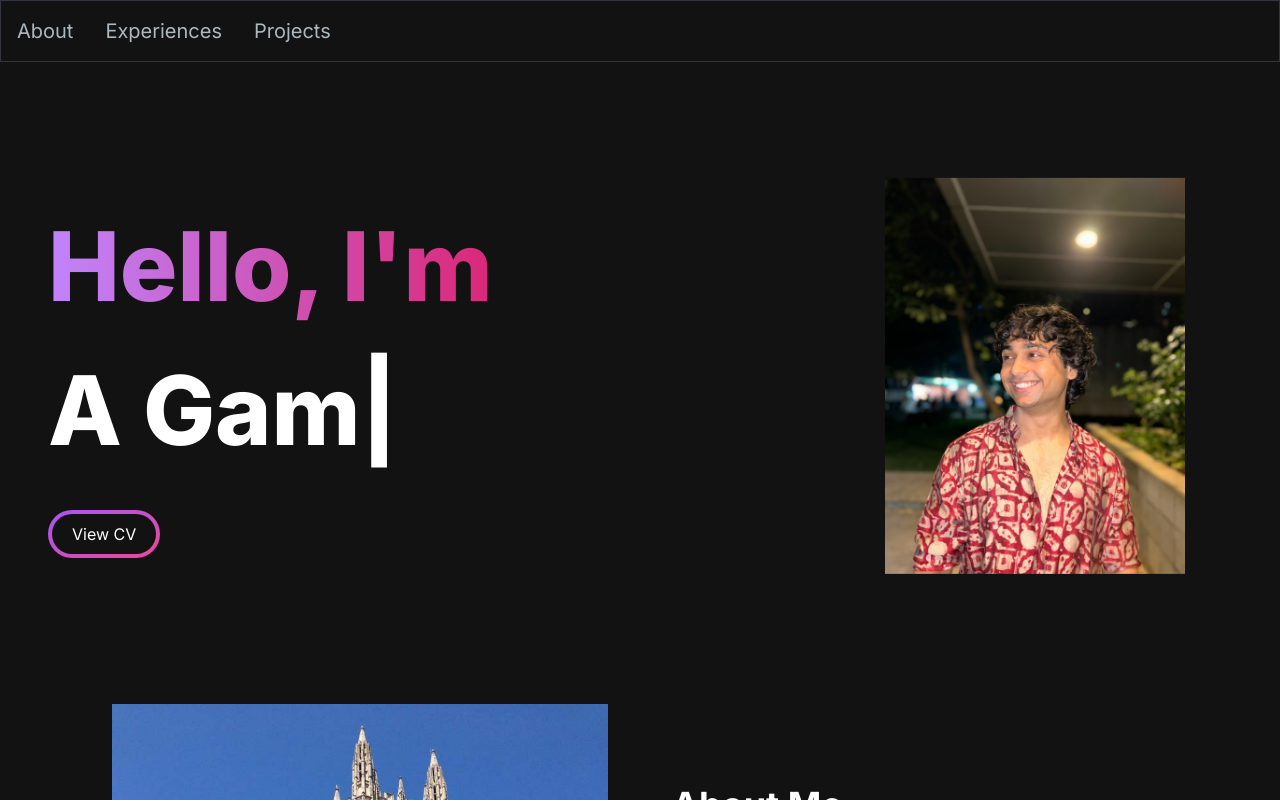
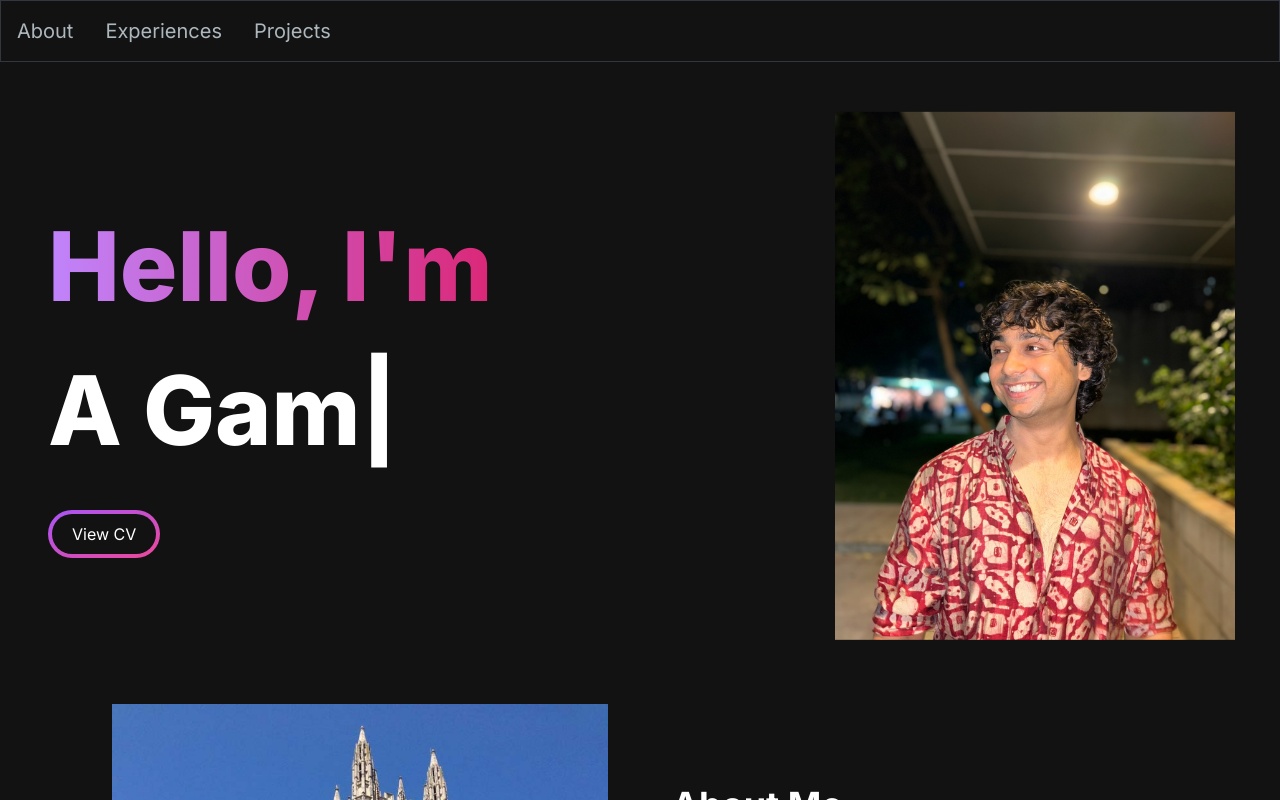
Before and after one commit to aaditey932/portfolio-website, a Next.js app in the folder portfolio-website/: page / in a window 1280 px wide. Shown: the top 800 px of the page. Built offline with nearby package versions, Linux system fonts and the light colour scheme.

Commit message:
changed resume link

```diff
--- a/portfolio-website/src/app/components/HeroSection.jsx
+++ b/portfolio-website/src/app/components/HeroSection.jsx
@@ -39,8 +39,8 @@
           <div>
 
             <Link
-              href="https://drive.google.com/file/d/1dUXCS6EMMVVyVq046_koHbbXMTyEodH1/view?usp=sharing"
-              download='https://drive.google.com/file/d/1dUXCS6EMMVVyVq046_koHbbXMTyEodH1/view?usp=sharing'
+              href="https://drive.google.com/file/d/1Qy9_nb_C8E-NIdb23DWWn1QmYyl8TdLV/view?usp=sharing"
+              download='https://drive.google.com/file/d/1Qy9_nb_C8E-NIdb23DWWn1QmYyl8TdLV/view?usp=sharing'
               className="px-1 inline-block py-1 w-full sm:w-fit rounded-full bg-gradient-to-br from-primary-500 to-secondary-500 hover:bg-slate-800 text-white mt-3"
             >
               <span className="block bg-[#121212] hover:bg-slate-800 rounded-full px-5 py-2">
@@ -60,8 +60,8 @@
               src="/images/View recent photos.jpeg"
               alt="hero image"
               className="absolute transform -translate-x-1/2 -translate-y-1/2 top-1/2 left-1/2 "
-              width={300}
-              height={300}
+              width={400}
+              height={400}
             />
           </div>
         </motion.div>
```
